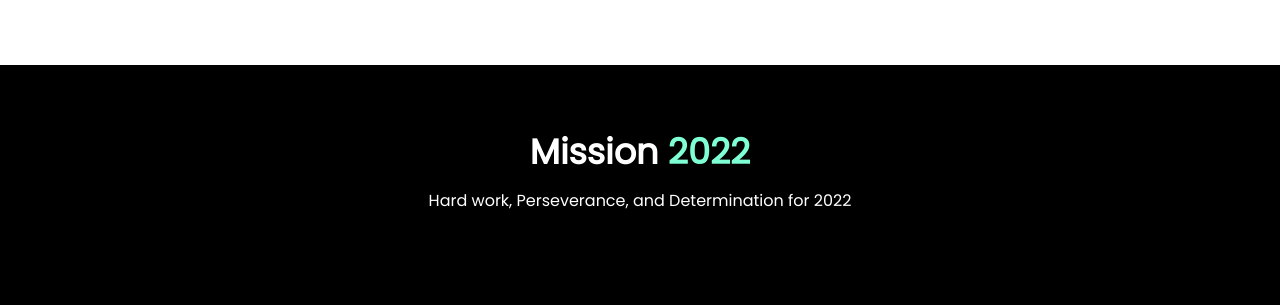
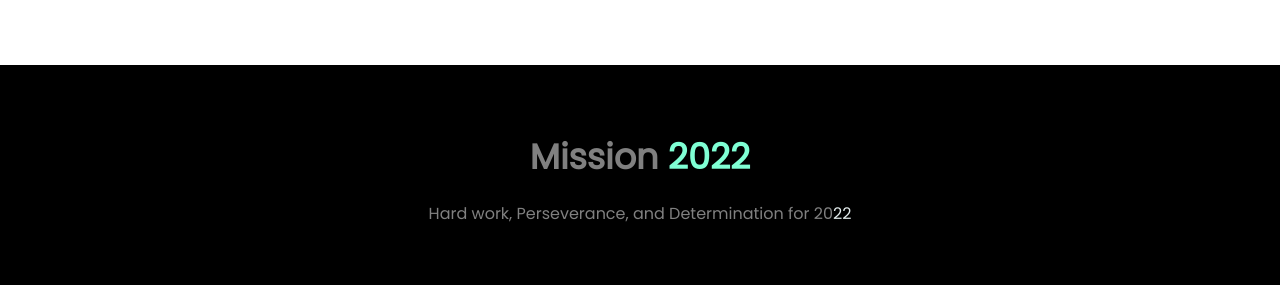
Before and after one commit to hasanhridoy01/Asserment-01-Project, a plain HTML site: page index.html in a window 1280 px wide. Shown: the part 2276-2581 px from the top of the page. Drawn offline with Linux system fonts and the light colour scheme.

Commit message:
footer section done

```diff
--- a/css/style.css
+++ b/css/style.css
@@ -170,14 +170,14 @@ body{
 }
 footer{
     background-color: black;
-    height: 200px;
+    height: 180px;
     width: 100%;
     padding: 30px 0px 10px 0px;
 }
 .text1{
     text-align: center;
-    color: white;
-    margin-top: 30px;
+    color: gray;
+    margin-top: 35px;
     margin-bottom: 0px;
     font-size: 35px;
 }
@@ -186,6 +186,9 @@ footer{
 }
 .text2{
     text-align: center;
-    color: white;
-    margin-top: 10px;
+    color: gray;
+    margin-top: 18px;
 }
+.text2 span{
+    color: rgb(227, 236, 236);
+}
--- a/index.html
+++ b/index.html
@@ -91,7 +91,7 @@
     <!-- Footer-Section-Start -->
     <footer>
         <h2 class="text1">Mission <span>2022</span></h2>
-        <p class="text2">Hard work, Perseverance, and Determination for 2022</p>
+        <p class="text2">Hard work, Perseverance, and Determination for 20<span>22</span></p>
     </footer>
     <!-- Footer-Section-End -->
 </body>
```
